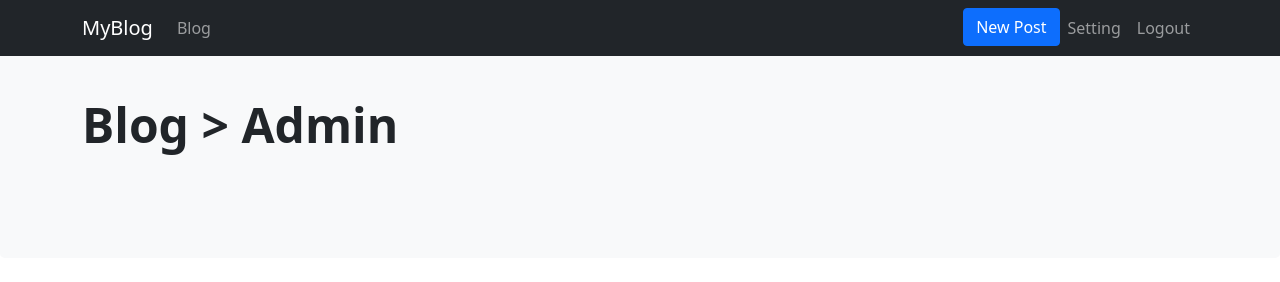
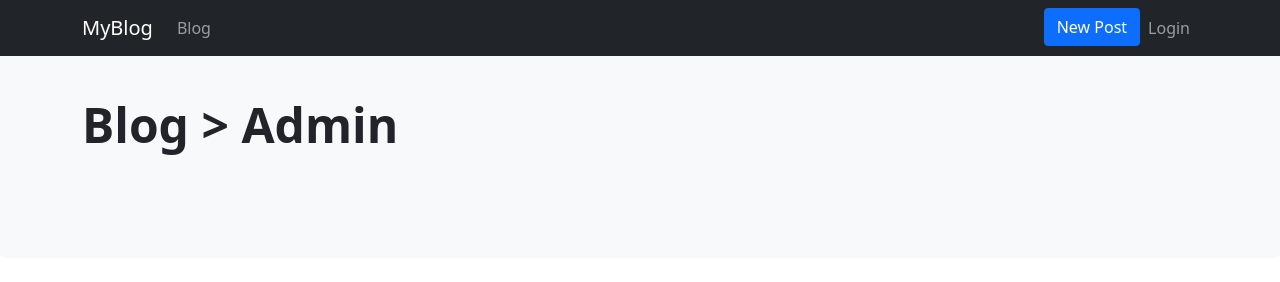
Before and after one commit to dzulfadzli10/Project4, a CodeIgniter 4 app: the page made by app/Views/admin/admin_post_list.php in a window 1280 px wide. Shown: the top 282 px of the page. Run offline with PHP 8.4 and a stand-in for CodeIgniter, Linux system fonts and the light colour scheme; the template is opened without the code that fills it, so the values that code supplies are empty; some libraries are stand-ins or nearby versions.

Commit message:
update view and add navbar

```diff
--- a/app/Views/admin/admin_post_list.php
+++ b/app/Views/admin/admin_post_list.php
@@ -10,32 +10,7 @@
 </head>
 
 <body>
-    <nav class="navbar navbar-expand-md navbar-dark fixed-top bg-dark">
-        <div class="container">
-            <a class="navbar-brand" href="<?= base_url() ?>">MyBlog</a>
-            <button class="navbar-toggler" type="button" data-bs-toggle="collapse" data-bs-target="#navbarNav" aria-controls="navbarNav" aria-expanded="false" aria-label="Toggle navigation">
-                <span class="navbar-toggler-icon"></span>
-            </button>
-            <div class="collapse navbar-collapse justify-content-between" id="navbarNav">
-                <ul class="navbar-nav">
-                    <li class="nav-item">
-                        <a class="nav-link" href="<?= base_url('admin/post') ?>">Blog</a>
-                    </li>
-                </ul>
-                <ul class="navbar-nav">
-                    <li class="nav-item">
-                        <a href="<?= base_url('admin/post/new') ?>" class="btn btn-primary mr-3">New Post</a>
-                    </li>
-                    <li class="nav-item">
-                        <a class="nav-link" href="<?= base_url('admin/setting') ?>">Setting</a>
-                    </li>
-                    <li class="nav-item">
-                        <a class="nav-link" href="<?= base_url('auth/logout') ?>">Logout</a>
-                    </li>
-                </ul>
-            </div>
-        </div>
-    </nav>
+    <?= $this->include('admin/navbar'); ?>
 
     <div class="p-5 mb-4 bg-light rounded-3">
         <div class="container py-5">
--- /dev/null
+++ b/app/Views/admin/navbar.php
@@ -0,0 +1,30 @@
+<nav class="navbar navbar-expand-md navbar-dark fixed-top bg-dark">
+        <div class="container">
+            <a class="navbar-brand" href="<?= base_url() ?>">MyBlog</a>
+            <button class="navbar-toggler" type="button" data-bs-toggle="collapse" data-bs-target="#navbarNav" aria-controls="navbarNav" aria-expanded="false" aria-label="Toggle navigation">
+                <span class="navbar-toggler-icon"></span>
+            </button>
+            <div class="collapse navbar-collapse justify-content-between" id="navbarNav">
+                <ul class="navbar-nav">
+                    <li class="nav-item">
+                        <a class="nav-link" href="<?= base_url('admin/post') ?>">Blog</a>
+                    </li>
+                </ul>
+                <ul class="navbar-nav">
+                    <li class="nav-item">
+                        <a href="<?= base_url('admin/post/new') ?>" class="btn btn-primary mr-3">New Post</a>
+                    </li>
+                    <!-- <li class="nav-item">
+                        <a class="nav-link" href="<?= base_url('admin/setting') ?>">Setting</a>
+                    </li> -->
+                    <li class="nav-item">
+                        <?php if (logged_in()) : ?>
+                            <a class="nav-link" href="<?= base_url('logout') ?>">Logout</a>
+                        <?php else: ?>
+                            <a class="nav-link" href="<?= base_url('login') ?>">Login</a>
+                        <?php endif; ?>
+                    </li>
+                </ul>
+            </div>
+        </div>
+    </nav>
```
Also changed, not shown: app/Views/admin/admin_post_create.php (+1 -26 lines), app/Views/admin/admin_post_update.php (+1 -26 lines).
